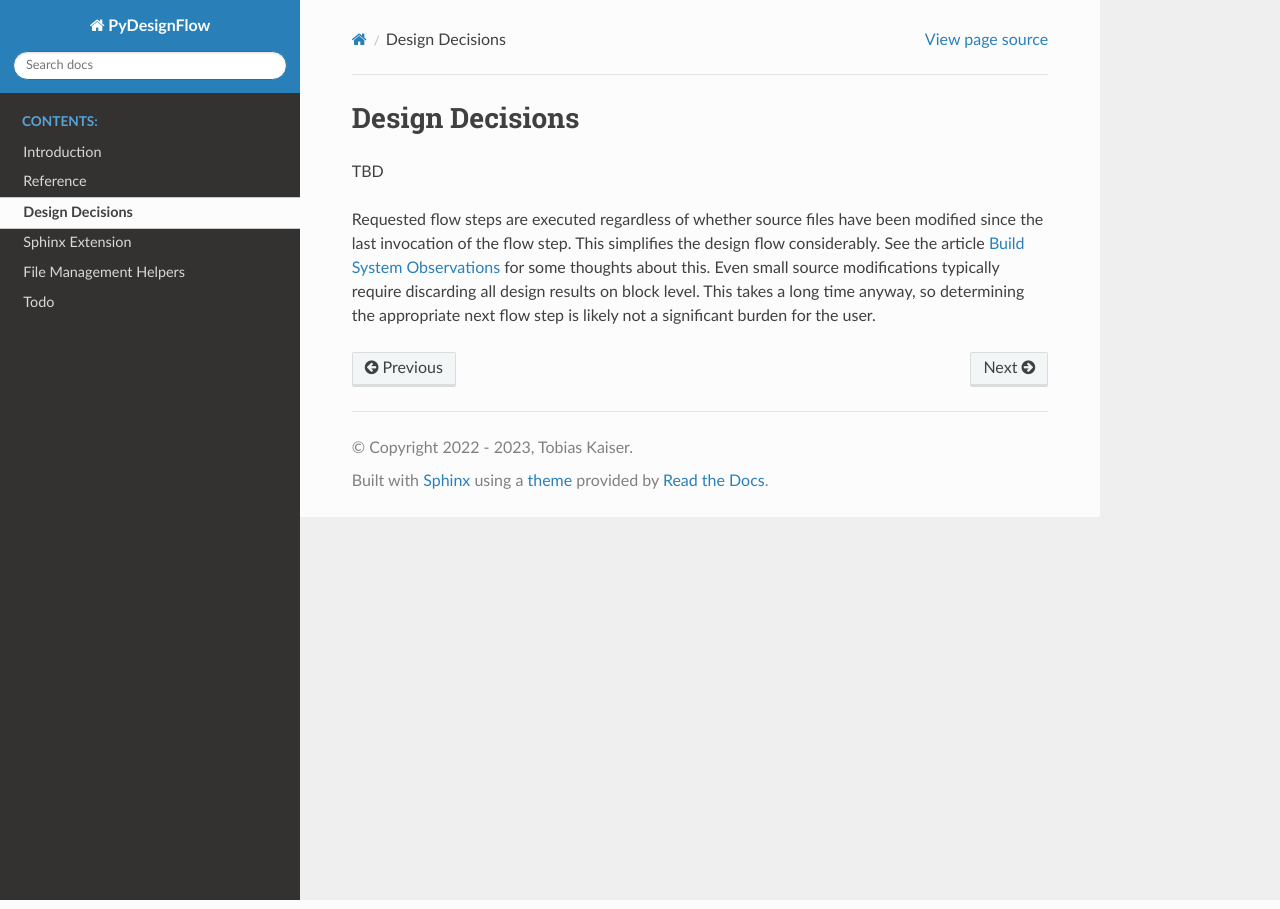
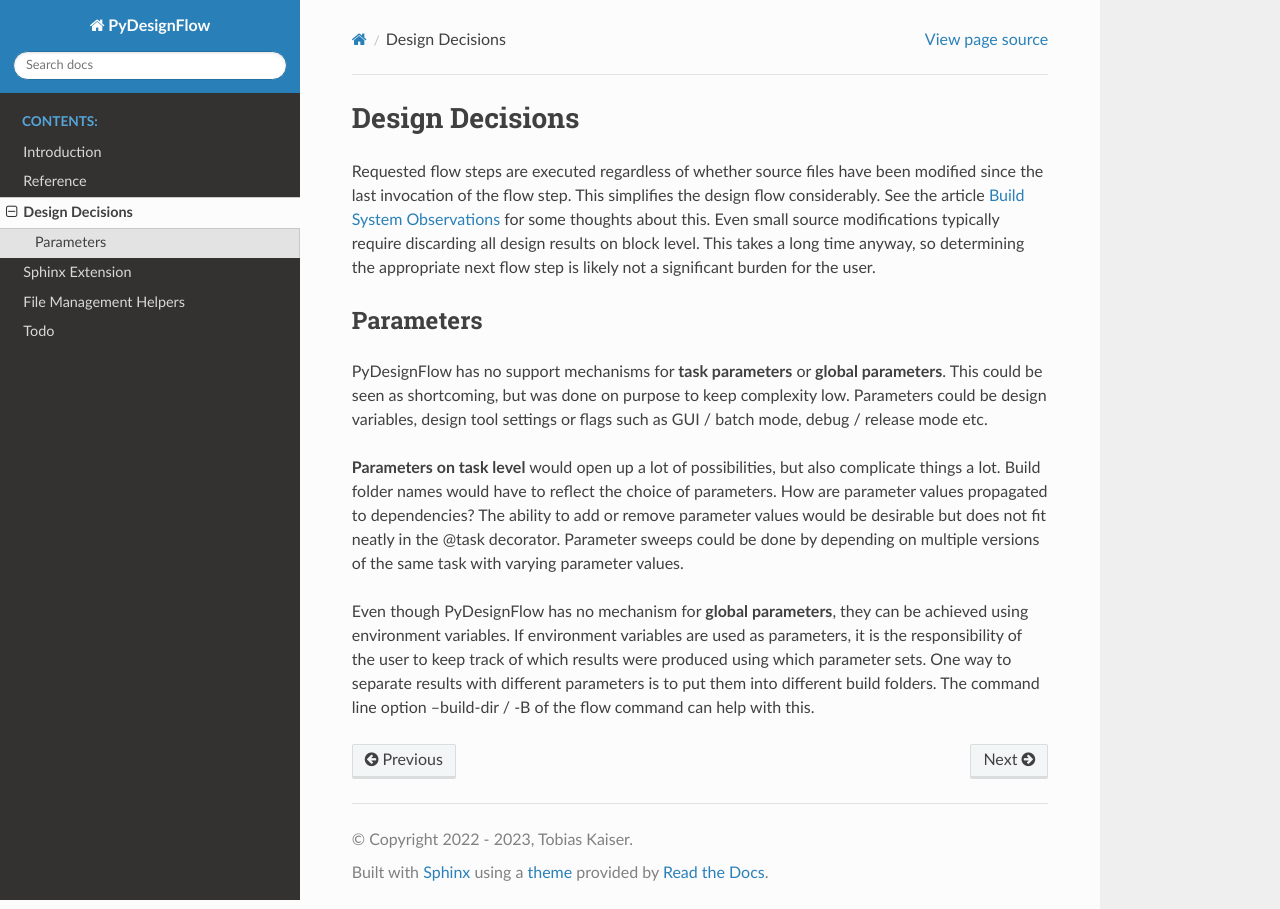
Before and after one commit to TobiasKaiser/pydesignflow, a Sphinx documentation site: the page built from docs/design_decisions.rst, in a window 1280 px wide. Built offline with Sphinx 7.4.7 and the Read the Docs theme 2.0.0, drawn with Linux system fonts in a browser that asks for light colours; pages that are not in the unit, such as notebooks, are missing from menus.

Commit message:
design decisions: parameters

```diff
--- a/docs/design_decisions.rst
+++ b/docs/design_decisions.rst
@@ -3,8 +3,15 @@
 Design Decisions
 ================
 
-TBD
-
 Requested flow steps are executed regardless of whether source files have been modified since the last invocation of the flow step. This simplifies the design flow considerably. See the article `Build System Observations`_ for some thoughts about this. Even small source modifications typically require discarding all design results on block level. This takes a long time anyway, so determining the appropriate next flow step is likely not a significant burden for the user.
 
 .. _Build System Observations: http://www.oilshell.org/blog/2017/05/31.html
+
+Parameters
+----------
+
+PyDesignFlow has no support mechanisms for **task parameters** or **global parameters**. This could be seen as shortcoming, but was done on purpose to keep complexity low. Parameters could be design variables, design tool settings or flags such as GUI / batch mode, debug / release mode etc.
+
+**Parameters on task level** would open up a lot of possibilities, but also complicate things a lot. Build folder names would have to reflect the choice of parameters. How are parameter values propagated to dependencies? The ability to add or remove parameter values would be desirable but does not fit neatly in the @task decorator. Parameter sweeps could be done by depending on multiple versions of the same task with varying parameter values.
+
+Even though PyDesignFlow has no mechanism for **global parameters**, they can be achieved using environment variables. If environment variables are used as parameters, it is the responsibility of the user to keep track of which results were produced using which parameter sets. One way to separate results with different parameters is to put them into different build folders. The command line option --build-dir / -B of the flow command can help with this.
```
